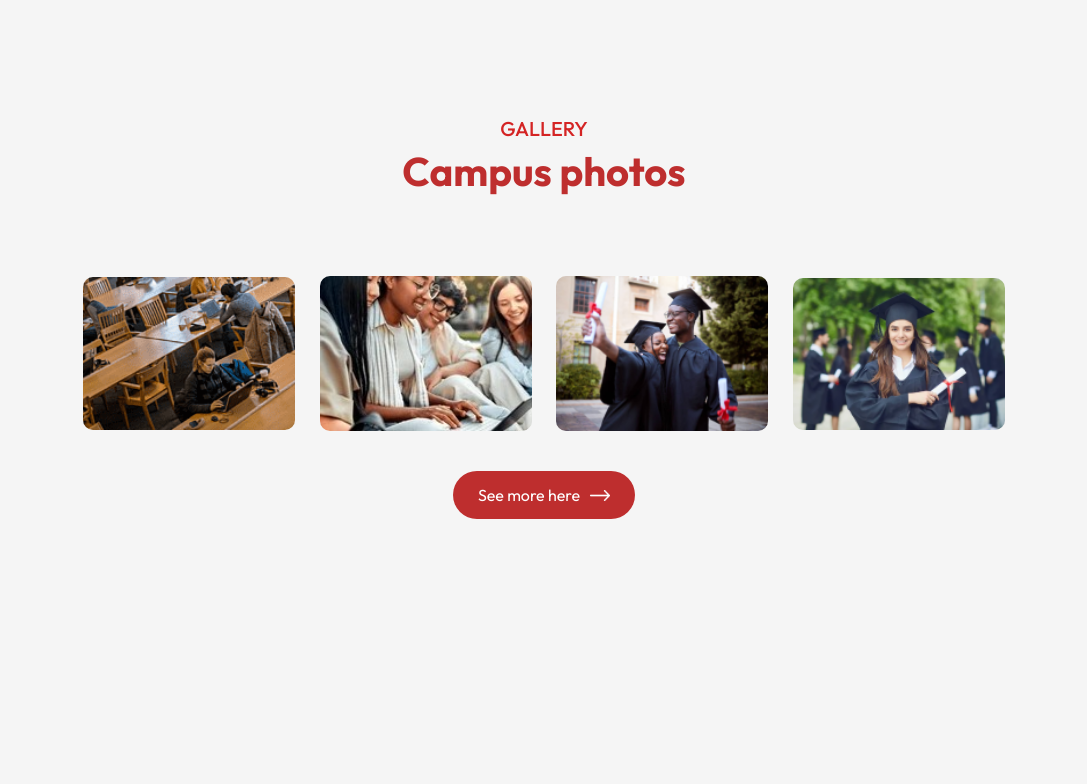
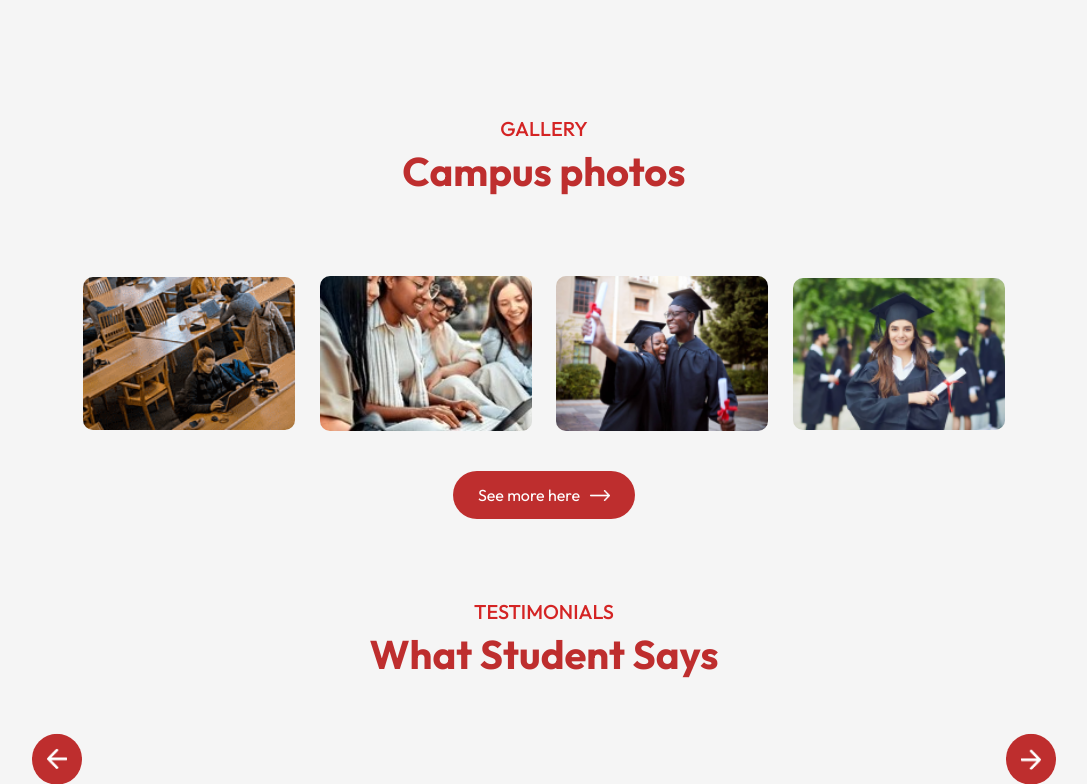
Before and after one commit to tanisha1527/React-project5, a React (Vite) app: page / in a window 1280 px wide. Shown: the part 1784-2568 px from the top of the page, without its empty margins (96-1183 px from the left). Before the commit the page ends 2383 px from the top, so only its background shows below. Built offline with nearby package versions, Linux system fonts and the light colour scheme.

Commit message:
created testimonials component and add next/back Buttons

```diff
--- a/src/App.jsx
+++ b/src/App.jsx
@@ -5,6 +5,7 @@
 import Title from './components/Title/Title'
 import About from './components/About/About'
 import Campus from './components/Campus/Campus'
+import Testimonials from './components/Testimonials/Testimonials'
 
 const App = () => {
   return (
@@ -17,6 +18,8 @@
         <About/>
         <Title subTitle='Gallery' title='Campus photos' />
         <Campus />
+        <Title subTitle='TESTIMONIALS' title='What Student Says' />
+        <Testimonials />
       </div>
     </div>
   )
--- /dev/null
+++ b/src/components/Testimonials/Testimonials.css
@@ -0,0 +1,22 @@
+.testimonials{
+    margin: 80px auto;
+    padding: 0 80px;
+    position: relative;
+}
+
+.next-btn, .back-btn{
+   position: absolute;
+   top: 50%;
+   right: 0;
+   transform: translateY(-50%);
+   padding: 15px;
+   width: 50px;
+   border-radius: 50%;
+   cursor: pointer;
+   background: #be2e2e;
+}
+
+.back-btn{
+   right: auto;
+   left: 0;
+}
--- /dev/null
+++ b/src/components/Testimonials/Testimonials.jsx
@@ -0,0 +1,18 @@
+import React from 'react'
+import './Testimonials.css'
+import next_icon from '../../assets/next-icon.png'
+import back_icon from '../../assets/back-icon.png'
+import user_1 from '../../assets/user-1.png'
+import user_2 from '../../assets/user-2.png'
+import user_3 from '../../assets/user-3.png'
+
+const Testimonials = () => {
+  return (
+    <div className='testimonials'>
+        <img src={next_icon} alt="" className='next-btn' />
+        <img src={back_icon} alt="" className='back-btn' />
+    </div>
+  )
+}
+
+export default Testimonials
```
